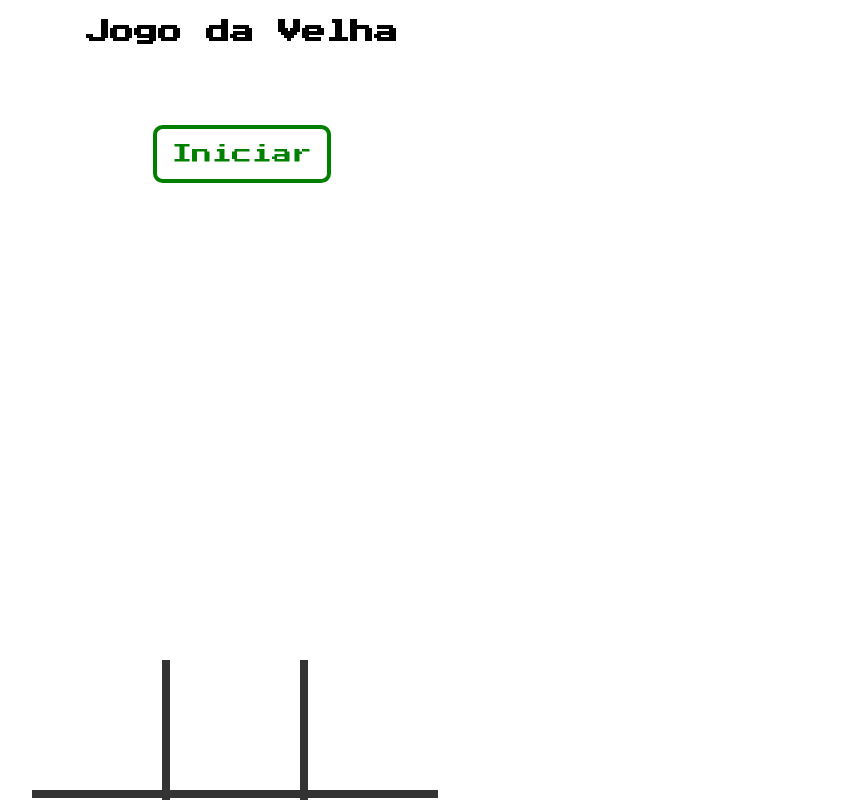
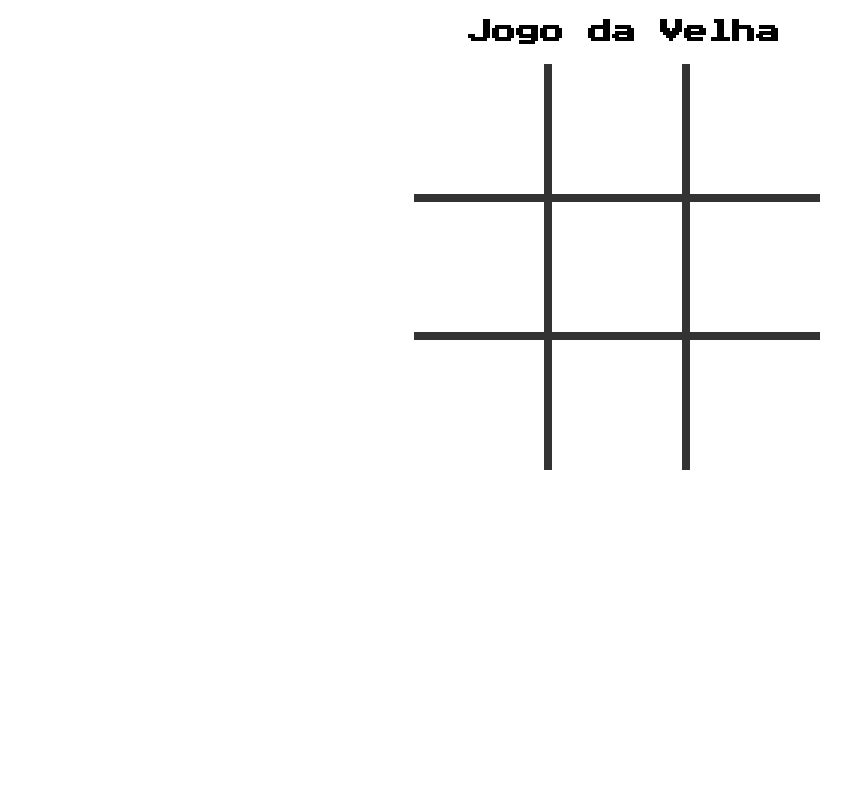
Before and after one commit to CodeAndre/jogo-da-velha-angular, an Angular app: page / in a window 1280 px wide. Both pictures are taken after a click on the link "Iniciar". Shown: the top 800 px of the page, without its empty margins (16-867 px from the left). Built offline with nearby package versions, Linux system fonts and the light colour scheme.

Commit message:
edit html to service/components

```diff
--- a/src/app/jogo-da-velha/jogo-da-velha.component.css
+++ b/src/app/jogo-da-velha/jogo-da-velha.component.css
@@ -1,5 +1,8 @@
 @import url('https://fonts.googleapis.com/css2?family=Press+Start+2P&display=swap');
 
+.container {
+    margin: 0 auto;
+}
 div {
     width: 500px;
     height: 500px;
@@ -45,6 +48,7 @@ ul li {
 
 p {
     font-size:  20px;
+    padding: 0.5rem;
 }
 
 .kz-border-bottom {
--- a/src/app/jogo-da-velha/jogo-da-velha.component.html
+++ b/src/app/jogo-da-velha/jogo-da-velha.component.html
@@ -1,28 +1,82 @@
-<div>
+<div class="container">
     <h2>Jogo da Velha</h2>
 
-    <div class="principal">
+    <div class="principal" *ngIf="mostrarInicio">
         <a href="#"
+        (click)="iniciarJogo()"
         class="botao">
         Iniciar
     </a>
     </div>
 
-    <div>
+    <div *ngIf="mostrarTabuleiro">
         <ul>
-            <li class="kz-border-bottom kz-border-right"></li>
-            <li class="kz-border-bottom kz-border-right"></li>
-            <li class="kz-border-bottom"></li>
-            <li class="kz-border-bottom kz-border-right"></li>
-            <li class="kz-border-bottom kz-border-right"></li>
-            <li class="kz-border-bottom"></li>
-            <li class="kz-border-right"></li>
-            <li class="kz-border-right"></li>
+            <li class="kz-border-bottom kz-border-right"
+            [class.kz-img-x]="exibirX(0, 0)"
+            [class.kz-img-o]="exibirO(0, 0)"
+            [class.kz-cor-vitoria]="exibirVitoria(0, 0)"
+            (click)="jogar(0, 0)"></li>
+
+          <li class="kz-border-bottom kz-border-right"
+            [ngClass]= "{
+              'kz-img-x': exibirX(0, 1),
+              'kz-img-o': exibirO(0, 1),
+              'kz-cor-vitoria': exibirVitoria(0, 1) }"
+            (click)="jogar(0, 1)"></li>
+
+          <li class="kz-border-bottom"
+            [ngClass]= "{
+              'kz-img-x': exibirX(0, 2),
+              'kz-img-o': exibirO(0, 2),
+              'kz-cor-vitoria': exibirVitoria(0, 2) }"
+            (click)="jogar(0, 2)"></li>
+
+          <li class="kz-border-bottom kz-border-right"
+            [ngClass]= "{
+              'kz-img-x': exibirX(1, 0),
+              'kz-img-o': exibirO(1, 0),
+              'kz-cor-vitoria': exibirVitoria(1, 0) }"
+            (click)="jogar(1, 0)"></li>
+
+          <li class="kz-border-bottom kz-border-right"
+            [ngClass]= "{
+              'kz-img-x': exibirX(1, 1),
+              'kz-img-o': exibirO(1, 1),
+              'kz-cor-vitoria': exibirVitoria(1, 1) }"
+            (click)="jogar(1, 1)"></li>
+
+          <li class="kz-border-bottom"
+            [ngClass]= "{
+              'kz-img-x': exibirX(1, 2),
+              'kz-img-o': exibirO(1, 2),
+              'kz-cor-vitoria': exibirVitoria(1, 2) }"
+            (click)="jogar(1, 2)"></li>
+
+          <li class="kz-border-right"
+            [ngClass]= "{
+              'kz-img-x': exibirX(2, 0),
+              'kz-img-o': exibirO(2, 0),
+              'kz-cor-vitoria': exibirVitoria(2, 0) }"
+            (click)="jogar(2, 0)"></li>
+
+          <li class="kz-border-right"
+            [ngClass]= "{
+              'kz-img-x': exibirX(2, 1),
+              'kz-img-o': exibirO(2, 1),
+              'kz-cor-vitoria': exibirVitoria(2, 1) }"
+            (click)="jogar(2, 1)"></li>
+
+          <li [ngClass]= "{
+                'kz-img-x': exibirX(2, 2),
+                'kz-img-o': exibirO(2, 2),
+                'kz-cor-vitoria': exibirVitoria(2, 2) }"
+              (click)="jogar(2, 2)"></li>
+
             <li></li>
         </ul>
     </div>
 
-    <div>
+    <div *ngIf="mostrarFim">
         <span>
         <p>Você venceu!!!</p>
         <p>Você perdeu...</p>
--- a/src/app/jogo-da-velha/jogo-da-velha.component.ts
+++ b/src/app/jogo-da-velha/jogo-da-velha.component.ts
@@ -1,4 +1,6 @@
 import { Component, OnInit } from '@angular/core';
+
+import { JogoDaVelhaService } from './shared/jogo-da-velha.service';
 
 @Component({
   selector: 'app-jogo-da-velha',
@@ -7,9 +9,42 @@ import { Component, OnInit } from '@angular/core';
 })
 export class JogoDaVelhaComponent implements OnInit {
 
-  constructor() { }
+  constructor(private jogoDaVelhaService: JogoDaVelhaService) { }
 
-  ngOnInit(): void {
+  ngOnInit(): void { //ao iniciar vai sempre executar a função inicializar
+    this.jogoDaVelhaService.inicializar();
+  }
+
+  get mostrarInicio(): boolean {
+    return this.jogoDaVelhaService.mostrarInicio;
+  }
+
+  get mostrarTabuleiro(): boolean {
+    return this.jogoDaVelhaService.mostrarTabuleiro;
+  }
+
+  get mostrarFim(): boolean {
+    return this.jogoDaVelhaService.mostrarFim;
+  }
+
+  iniciarJogo(): void {
+    this.jogoDaVelhaService.iniciarJogo(); //ligado no service
+  }
+
+  jogar(posX: number, posY: number): void {
+    this.jogoDaVelhaService.jogar(posX, posY);
+  }
+
+  exibirX(posX: number, posY: number): boolean {
+    return this.jogoDaVelhaService.exibirX(posX, posY);
+  }
+
+  exibirO(posX: number, posY: number): boolean {
+    return this.jogoDaVelhaService.exibirO(posX, posY);
+  }
+
+  exibirVitoria(posX: number, posY: number): boolean {
+    return this.jogoDaVelhaService.exibirVitoria(posX, posY);
   }
 
 }
```
